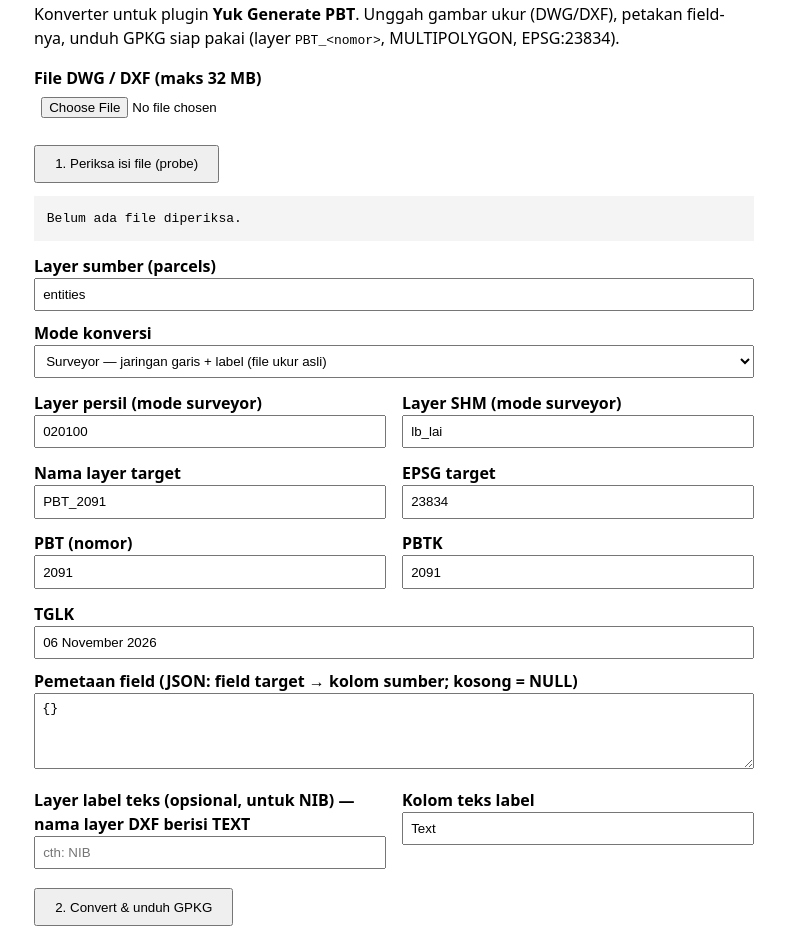
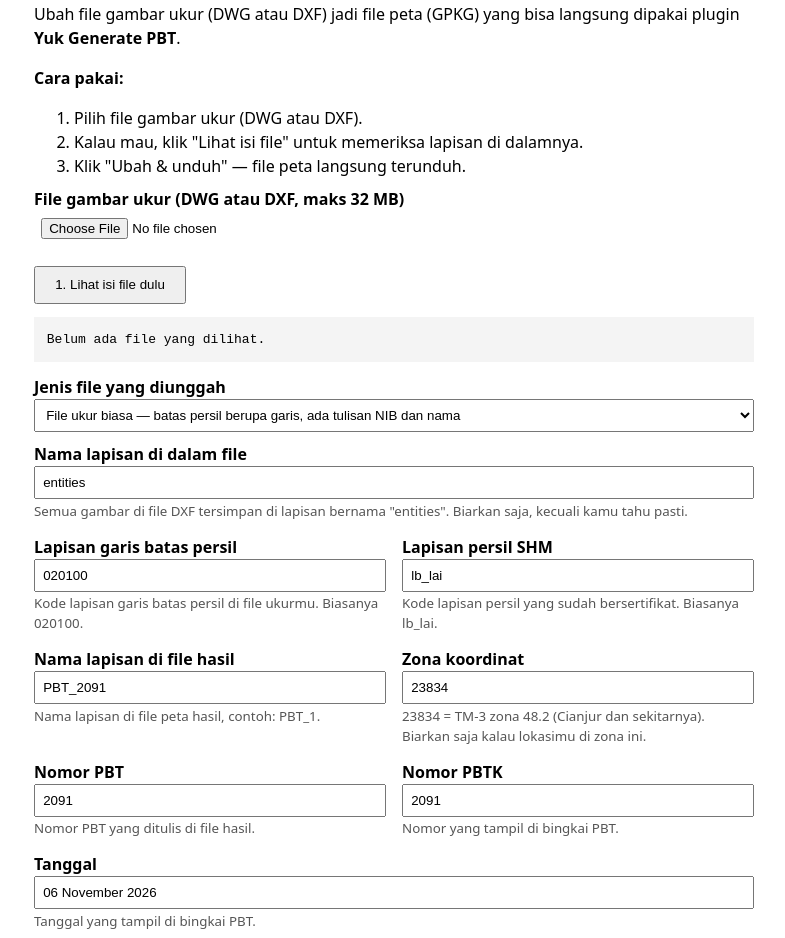
Before and after one commit to Yuk-Tech/dwg2gpkg-converter, a plain HTML site: page app/static/index.html in a window 1280 px wide. Shown: the part 80-1018 px from the top of the page, without its empty margins (246-1031 px from the left). Drawn offline with Linux system fonts and the light colour scheme.

Commit message:
Bahasa halaman dipermudah: istilah teknis diganti bahasa sehari-hari + petunjuk tiap isian + cara pakai 3 langkah

```diff
--- a/app/static/index.html
+++ b/app/static/index.html
@@ -3,7 +3,7 @@
 <head>
 <meta charset="utf-8">
 <meta name="viewport" content="width=device-width, initial-scale=1">
-<title>DWG/DXF → GPKG — Yuk Generate PBT</title>
+<title>Ubah DWG/DXF jadi File Peta — Yuk Generate PBT</title>
 <style>
   body { font-family: system-ui, sans-serif; max-width: 720px; margin: 2rem auto; padding: 0 1rem; line-height: 1.5; }
   h1 { font-size: 1.4rem; } label { display: block; margin: .6rem 0 .2rem; font-weight: 600; }
@@ -12,85 +12,104 @@
   button { margin-top: 1rem; padding: .6rem 1.2rem; cursor: pointer; }
   pre { background: #f4f4f4; padding: .8rem; overflow: auto; white-space: pre-wrap; }
   #status { margin-top: 1rem; }
+  small { display: block; font-weight: 400; color: #555; margin-top: .15rem; }
+  ol { margin: .5rem 0; }
 </style>
 </head>
 <body>
-<h1>DWG / DXF → GPKG</h1>
-<p>Konverter untuk plugin <b>Yuk Generate PBT</b>. Unggah gambar ukur (DWG/DXF),
-petakan field-nya, unduh GPKG siap pakai (layer <code>PBT_&lt;nomor&gt;</code>,
-MULTIPOLYGON, EPSG:23834).</p>
+<h1>Ubah Gambar Ukur jadi File Peta</h1>
+<p>Ubah file gambar ukur (DWG atau DXF) jadi file peta (GPKG) yang bisa
+langsung dipakai plugin <b>Yuk Generate PBT</b>.</p>
+
+<p><b>Cara pakai:</b></p>
+<ol>
+  <li>Pilih file gambar ukur (DWG atau DXF).</li>
+  <li>Kalau mau, klik "Lihat isi file" untuk memeriksa lapisan di dalamnya.</li>
+  <li>Klik "Ubah &amp; unduh" — file peta langsung terunduh.</li>
+</ol>
 
 <form id="f">
-  <label>File DWG / DXF (maks 32 MB)
+  <label>File gambar ukur (DWG atau DXF, maks 32 MB)
     <input type="file" id="file" name="file" accept=".dwg,.dxf" required>
   </label>
-  <button type="button" id="probeBtn">1. Periksa isi file (probe)</button>
-  <pre id="probeOut">Belum ada file diperiksa.</pre>
+  <button type="button" id="probeBtn">1. Lihat isi file dulu</button>
+  <pre id="probeOut">Belum ada file yang dilihat.</pre>
 
-  <label>Layer sumber (parcels)
+  <label>Jenis file yang diunggah
+    <select id="mode">
+      <option value="surveyor" selected>File ukur biasa — batas persil berupa garis, ada tulisan NIB dan nama</option>
+      <option value="generic">File poligon — batas persil sudah tertutup</option>
+    </select>
+  </label>
+  <label>Nama lapisan di dalam file
     <input type="text" id="source_layer" value="entities">
-  </label>
-  <label>Mode konversi
-    <select id="mode">
-      <option value="surveyor" selected>Surveyor — jaringan garis + label (file ukur asli)</option>
-      <option value="generic">Umum — poligon tertutup + 1 layer label</option>
-    </select>
+    <small>Semua gambar di file DXF tersimpan di lapisan bernama "entities". Biarkan saja, kecuali kamu tahu pasti.</small>
   </label>
   <div class="row">
     <div>
-      <label>Layer persil (mode surveyor)
+      <label>Lapisan garis batas persil
         <input type="text" id="parcel_layer" value="020100">
+        <small>Kode lapisan garis batas persil di file ukurmu. Biasanya 020100.</small>
       </label>
     </div>
     <div>
-      <label>Layer SHM (mode surveyor)
+      <label>Lapisan persil SHM
         <input type="text" id="shm_layer" value="lb_lai">
+        <small>Kode lapisan persil yang sudah bersertifikat. Biasanya lb_lai.</small>
       </label>
     </div>
   </div>
   <div class="row">
     <div>
-      <label>Nama layer target
+      <label>Nama lapisan di file hasil
         <input type="text" id="target_layer" value="PBT_2091">
+        <small>Nama lapisan di file peta hasil, contoh: PBT_1.</small>
       </label>
     </div>
     <div>
-      <label>EPSG target
+      <label>Zona koordinat
         <input type="number" id="target_epsg" value="23834">
+        <small>23834 = TM-3 zona 48.2 (Cianjur dan sekitarnya). Biarkan saja kalau lokasimu di zona ini.</small>
       </label>
     </div>
   </div>
   <div class="row">
     <div>
-      <label>PBT (nomor)
+      <label>Nomor PBT
         <input type="text" id="pbt" value="2091">
+        <small>Nomor PBT yang ditulis di file hasil.</small>
       </label>
     </div>
     <div>
-      <label>PBTK
+      <label>Nomor PBTK
         <input type="text" id="pbtk" value="2091">
+        <small>Nomor yang tampil di bingkai PBT.</small>
       </label>
     </div>
   </div>
-  <label>TGLK
+  <label>Tanggal
     <input type="text" id="tglk" value="06 November 2026">
+    <small>Tanggal yang tampil di bingkai PBT.</small>
   </label>
-  <label>Pemetaan field (JSON: field target → kolom sumber; kosong = NULL)
+  <label>Atur kolom (hanya mode poligon)
     <textarea id="field_map" rows="4">{}</textarea>
+    <small>Biarkan {} — hanya dipakai kalau filemu jenis poligon. Format JSON, diisi ahli saja.</small>
   </label>
   <div class="row">
     <div>
-      <label>Layer label teks (opsional, untuk NIB) — nama layer DXF berisi TEXT
+      <label>Lapisan tulisan NIB (hanya mode poligon)
         <input type="text" id="label_layer" value="" placeholder="cth: NIB">
+        <small>Nama lapisan yang berisi tulisan NIB.</small>
       </label>
     </div>
     <div>
-      <label>Kolom teks label
+      <label>Kolom isi tulisan
         <input type="text" id="label_field" value="Text">
+        <small>Biasanya "Text". Biarkan saja.</small>
       </label>
     </div>
   </div>
-  <button type="button" id="convBtn">2. Convert &amp; unduh GPKG</button>
+  <button type="button" id="convBtn">2. Ubah &amp; unduh file peta</button>
 </form>
 <div id="status"></div>
 
@@ -102,11 +121,11 @@ $('probeBtn').onclick = async () => {
   const f = $('file').files[0];
   if (!f) { status.textContent = 'Pilih file dulu.'; return; }
   const fd = new FormData(); fd.append('file', f);
-  status.textContent = 'Memeriksa file…';
+  status.textContent = 'Melihat isi file…';
   const r = await fetch('/probe', { method: 'POST', body: fd });
   const j = await r.json();
   $('probeOut').textContent = JSON.stringify(j, null, 2);
-  status.textContent = r.ok ? 'Probe OK.' : ('Probe gagal: ' + (j.detail || r.status));
+  status.textContent = r.ok ? 'Isi file sudah terlihat.' : ('Gagal melihat isi file: ' + (j.detail || r.status));
 };
 
 $('convBtn').onclick = async () => {
@@ -116,11 +135,11 @@ $('convBtn').onclick = async () => {
   fd.append('file', f);
   for (const k of ['source_layer','target_layer','target_epsg','field_map','pbt','pbtk','tglk','label_layer','label_field','mode','parcel_layer','shm_layer'])
     fd.append(k, $(k).value);
-  status.textContent = 'Mengonversi…';
+  status.textContent = 'Mengubah file…';
   const r = await fetch('/convert', { method: 'POST', body: fd });
   if (!r.ok) {
     const j = await r.json().catch(() => ({}));
-    status.textContent = 'Convert gagal: ' + (j.detail || r.status);
+    status.textContent = 'Gagal mengubah: ' + (j.detail || r.status);
     return;
   }
   const blob = await r.blob();
@@ -128,7 +147,7 @@ $('convBtn').onclick = async () => {
   a.href = URL.createObjectURL(blob);
   a.download = $('target_layer').value + '.gpkg';
   a.click();
-  status.textContent = 'GPKG diunduh.';
+  status.textContent = 'File peta sudah diunduh.';
 };
 </script>
 </body>
```
